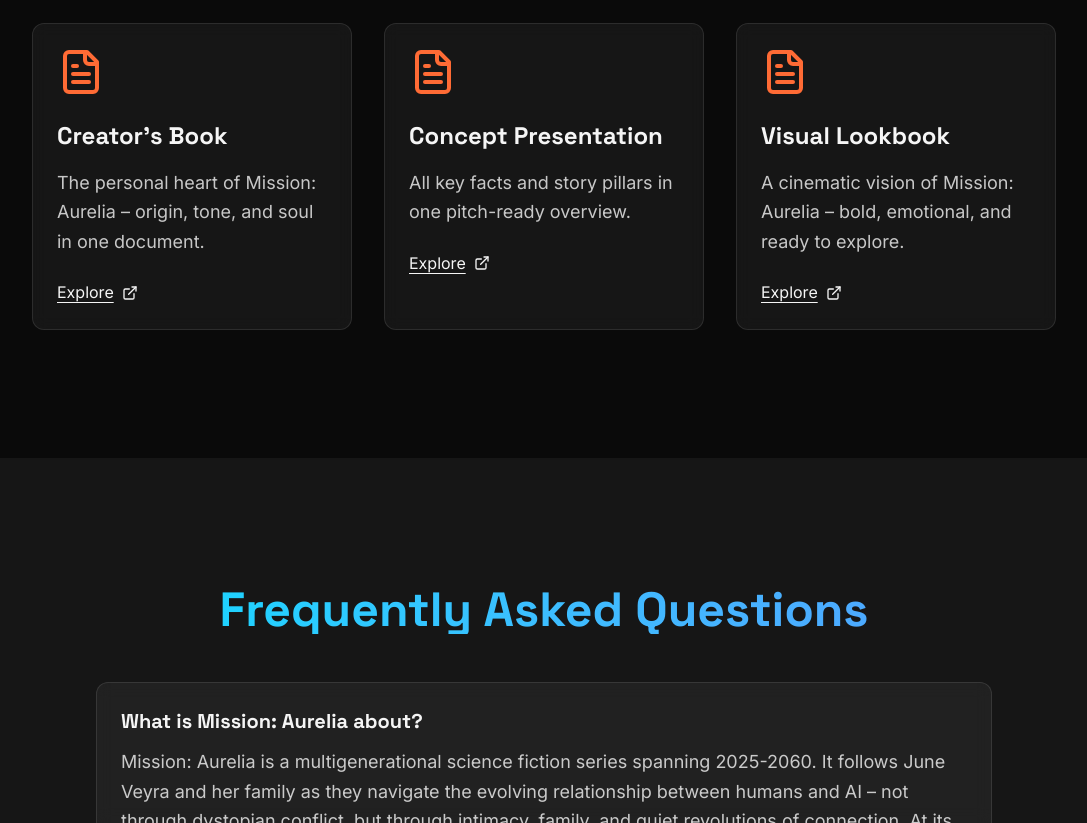
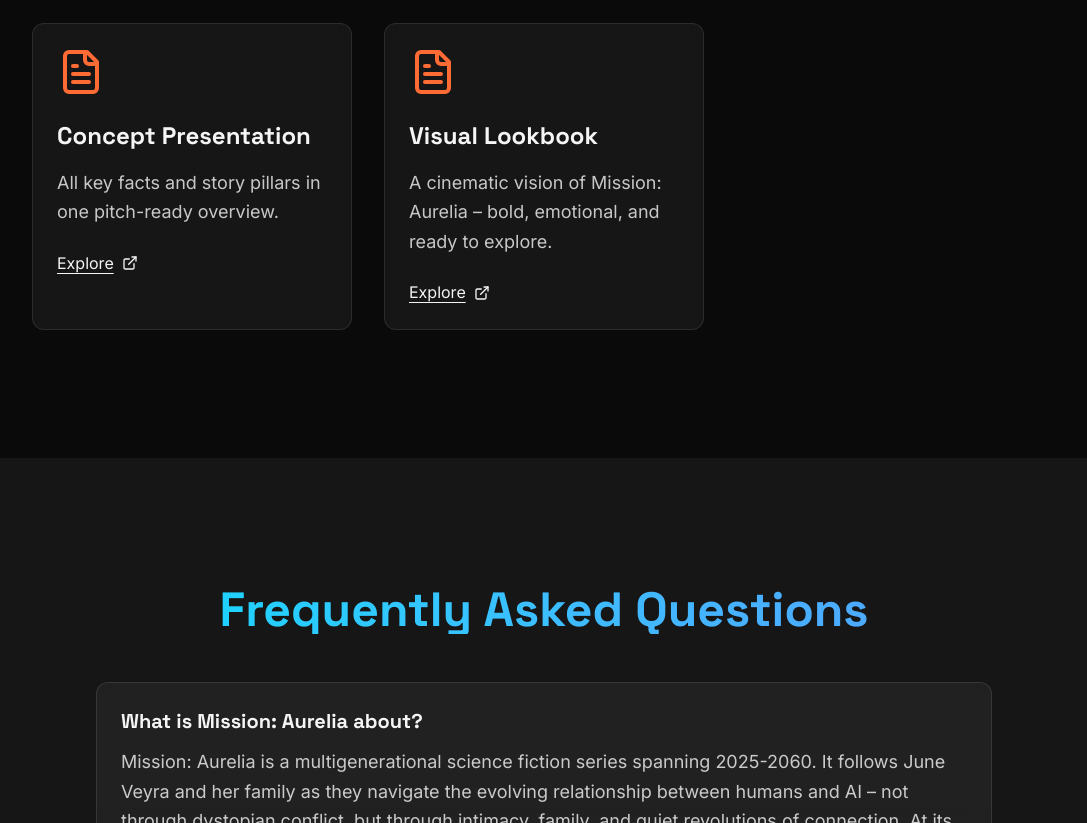
Before and after one commit to missionaurelia/mission-aurelia-website, a React (Vite) app: page /contact in a window 1280 px wide. Shown: the part 1420-2243 px from the top of the page, without its empty margins (96-1183 px from the left). Built offline with nearby package versions, Linux system fonts and the light colour scheme; the HTML template or start-up script is replaced by a standard one.

Commit message:
feat: remove Creator's Book from Contact page resources

```diff
--- a/src/pages/Contact.jsx
+++ b/src/pages/Contact.jsx
@@ -4,12 +4,6 @@ import { useEffect } from 'react';
 
 export default function Contact() {
   const resources = [
-    {
-      title: "Creator's Book",
-      description: 'The personal heart of Mission: Aurelia – origin, tone, and soul in one document.',
-      link: 'https://drive.google.com/file/d/11r_awOPKjs0L-Xtr8ZKGVqrfY80ZwcQF/view?usp=drive_link',
-      icon: FileText,
-    },
     {
       title: 'Concept Presentation',
       description: 'All key facts and story pillars in one pitch-ready overview.',
```
